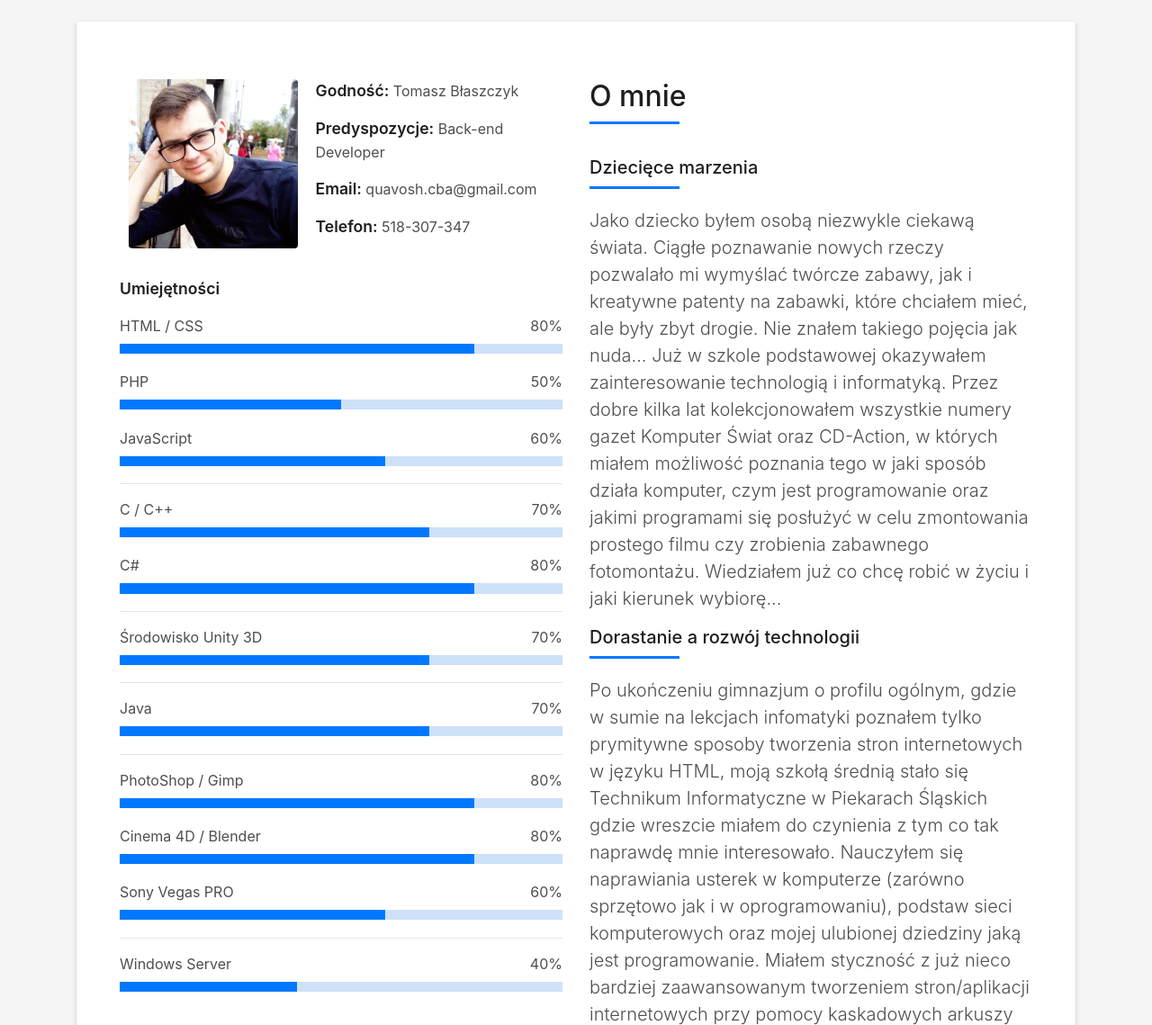
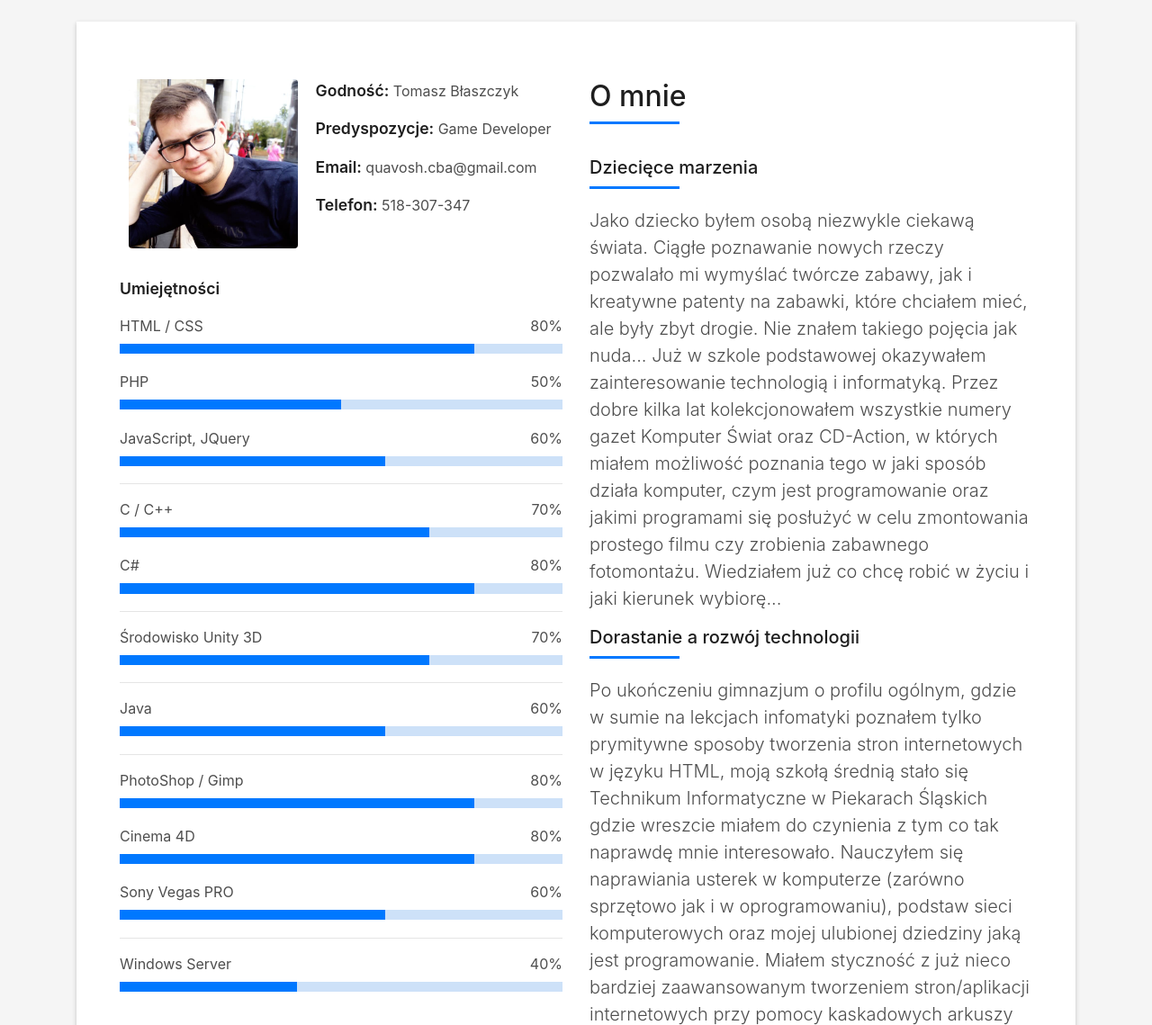
Before and after one commit to TomaszBlaszczyk/Portfolio, a plain HTML site: page index.html in a window 1280 px wide. Shown: the part 840-1979 px from the top of the page at 90% size. Drawn offline with Linux system fonts and the light colour scheme; files whose address does not match are found by name.

Commit message:
Update 26.03.2020
17:00

```diff
--- a/index.html
+++ b/index.html
@@ -112,7 +112,7 @@
                   <div class="col-sm-6 col-md-7">
                     <div class="about-info">
                       <p><span class="title-s">Godność: </span> <span>Tomasz Błaszczyk</span></p>
-                      <p><span class="title-s">Predyspozycje: </span> <span>Back-end Developer</span></p>
+                      <p><span class="title-s">Predyspozycje: </span> <span>Game Developer</span></p>
                       <p><span class="title-s">Email: </span> <span>quavosh.cba@gmail.com</span></p>
                       <p><span class="title-s">Telefon: </span> <span>518-307-347</span></p>
                     </div>
@@ -130,7 +130,7 @@
                     <div class="progress-bar" role="progressbar" style="width: 50%" aria-valuenow="50" aria-valuemin="0"
                       aria-valuemax="100"></div>
                   </div>
-                  <span>JavaScript</span> <span class="pull-right">60%</span>
+                  <span>JavaScript, JQuery</span> <span class="pull-right">60%</span>
                   <div class="progress">
                     <div class="progress-bar" role="progressbar" style="width: 60%" aria-valuenow="60" aria-valuemin="0"
                       aria-valuemax="100"></div>
@@ -153,9 +153,9 @@
                              aria-valuemax="100"></div>
                     </div>
                   <hr>
-				  <span>Java</span> <span class="pull-right">70%</span>
+				  <span>Java</span> <span class="pull-right">60%</span>
                   <div class="progress">
-                    <div class="progress-bar" role="progressbar" style="width: 70%" aria-valuenow="70" aria-valuemin="0"
+                    <div class="progress-bar" role="progressbar" style="width: 60%" aria-valuenow="60" aria-valuemin="0"
                       aria-valuemax="100"></div>
                   </div>
 				  <hr>
@@ -164,7 +164,7 @@
                     <div class="progress-bar" role="progressbar" style="width: 80%" aria-valuenow="80" aria-valuemin="0"
                       aria-valuemax="100"></div>
                   </div>
-				  <span>Cinema 4D / Blender</span> <span class="pull-right">80%</span>
+				  <span>Cinema 4D</span> <span class="pull-right">80%</span>
                   <div class="progress">
                     <div class="progress-bar" role="progressbar" style="width: 80%" aria-valuenow="80" aria-valuemin="0"
                       aria-valuemax="100"></div>
```
